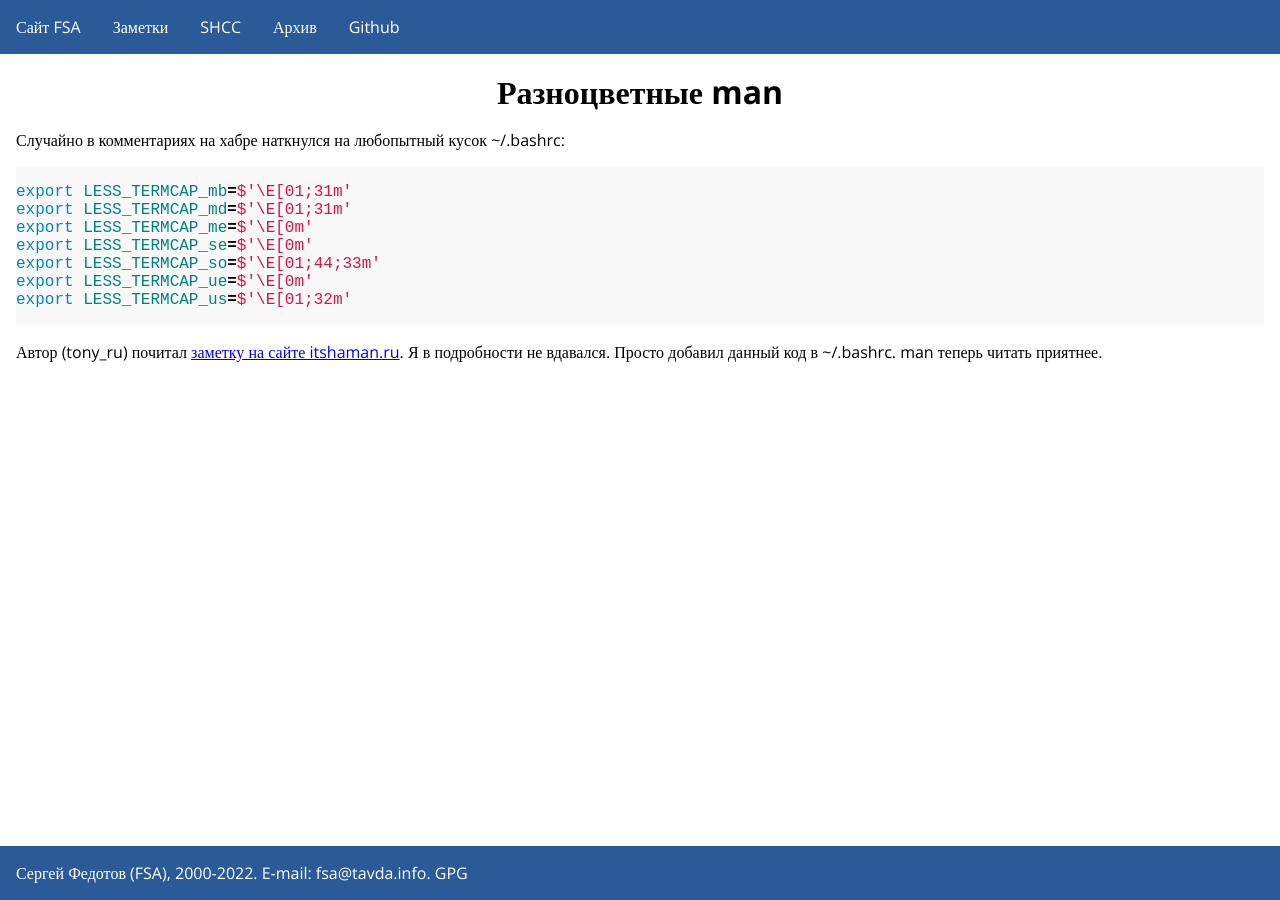
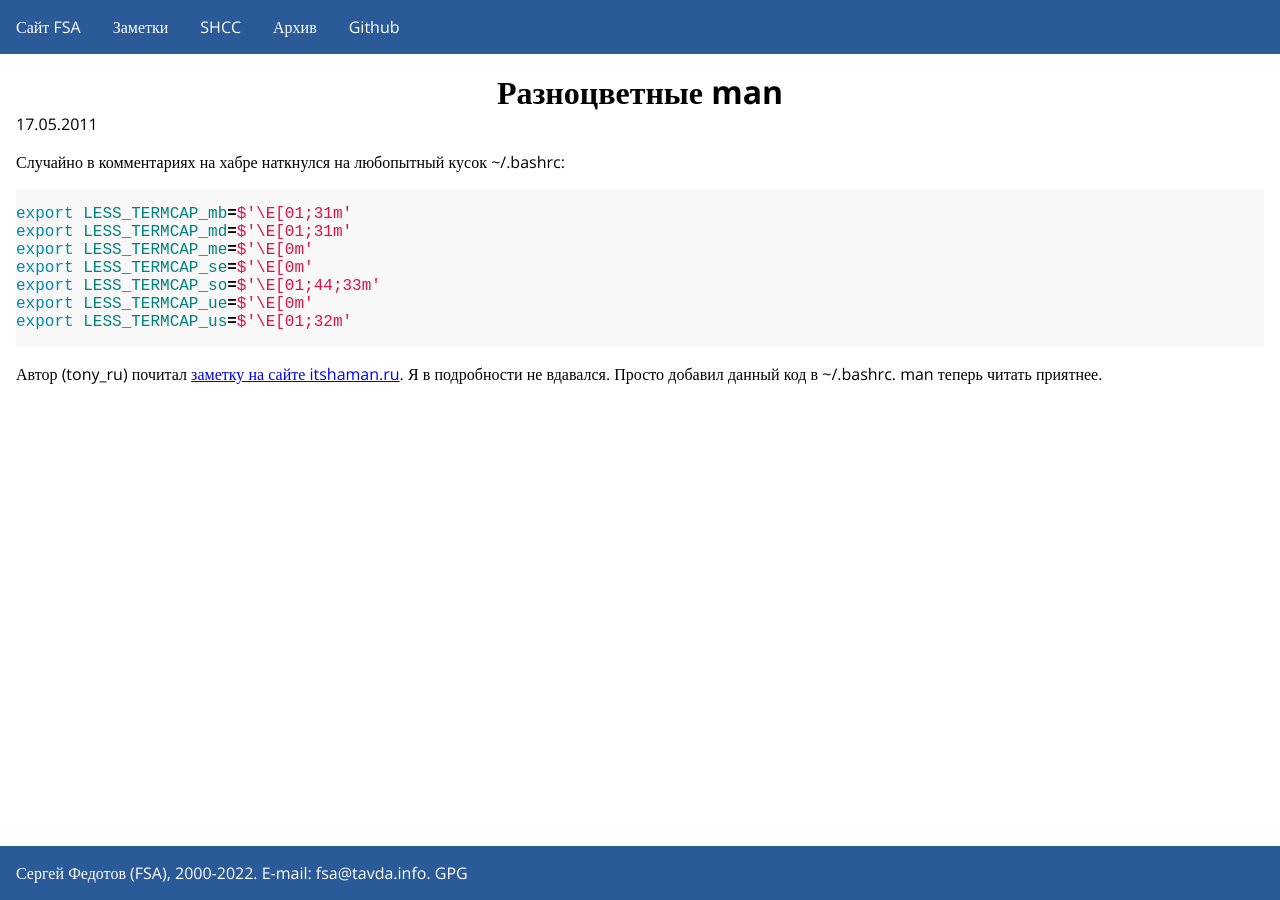
Before and after one commit to fsa/site, a Jekyll site: the page built from _posts/2011-05-17-color-man.md, in a window 1280 px wide. Built offline with Jekyll 4.4.1, drawn with Linux system fonts in a browser that asks for light colours.

Commit message:
Вывод даты поста.

```diff
--- a/_layouts/post.html
+++ b/_layouts/post.html
@@ -2,4 +2,5 @@
 layout: default
 ---
 <div class="post-title">{{ page.title }}</div>
+<div class="post-date">{{ page.date | date: "%d.%m.%Y" }}</div>
 {{ content }}
```
